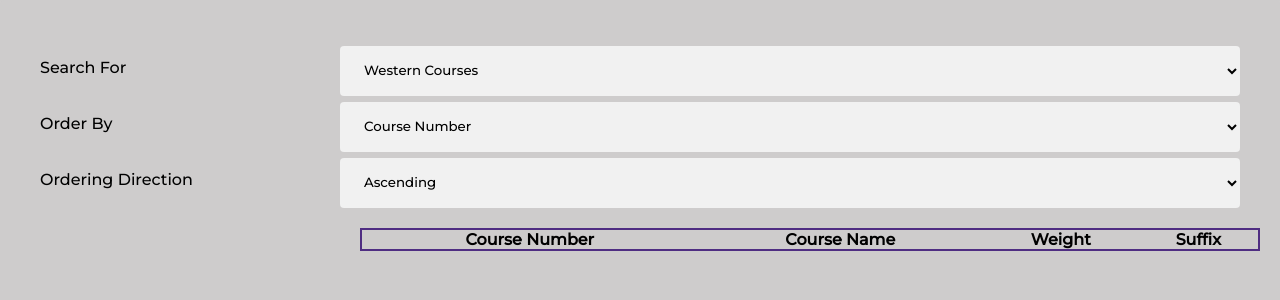
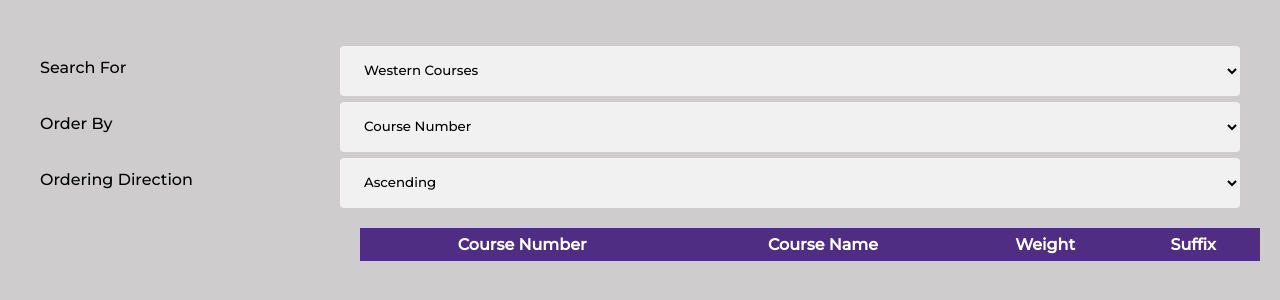
Before and after one commit to aalmusaw/Western-CS-Catalogue, a PHP site: page /private/views/view.html in a window 1280 px wide. Shown: the part 74-374 px from the top of the page. Run offline with PHP 8.4, Linux system fonts and the light colour scheme; data that the repository does not hold is empty.

Commit message:
styling tables

```diff
--- a/css/styles.css
+++ b/css/styles.css
@@ -175,7 +175,8 @@ table {
   color: #000000;
 }
 
-th td {
+td {
+  background-color: #FFFFFF;
   padding-top: 12px;
   padding-bottom: 12px;
   padding-left: 6px;
@@ -183,7 +184,18 @@ th td {
   border-color: #4F2D82;
   border-style: solid;
   padding: 5px;
+}
 
+th {
+  background-color: #4F2D82;
+  padding-top: 12px;
+  padding-bottom: 12px;
+  padding-left: 6px;
+  border-width: 2px;
+  border-color: #4F2D82;
+  border-style: solid;
+  padding: 5px;
+  color:#FFFFFF;
 }
 
 table thead {
```
